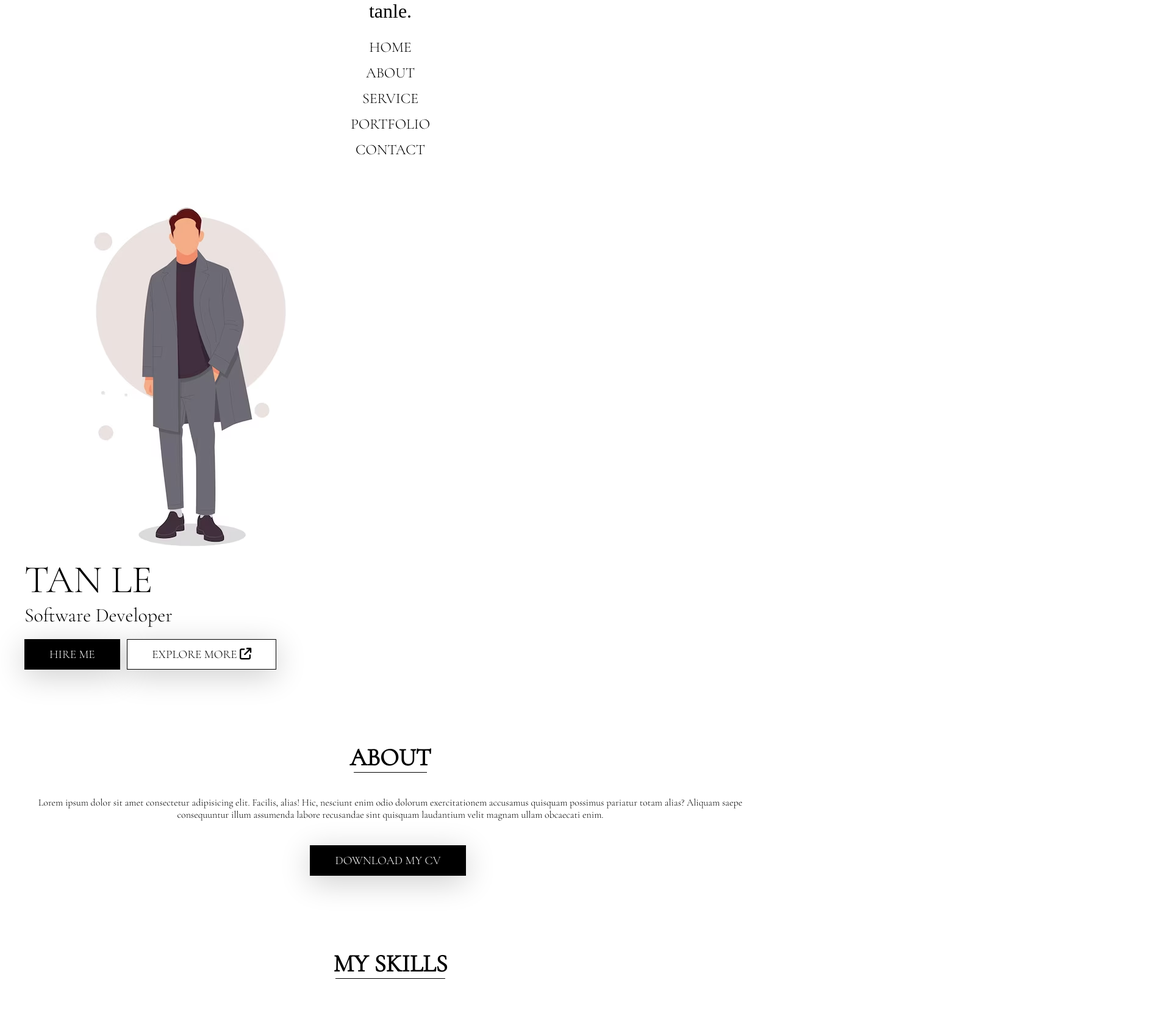
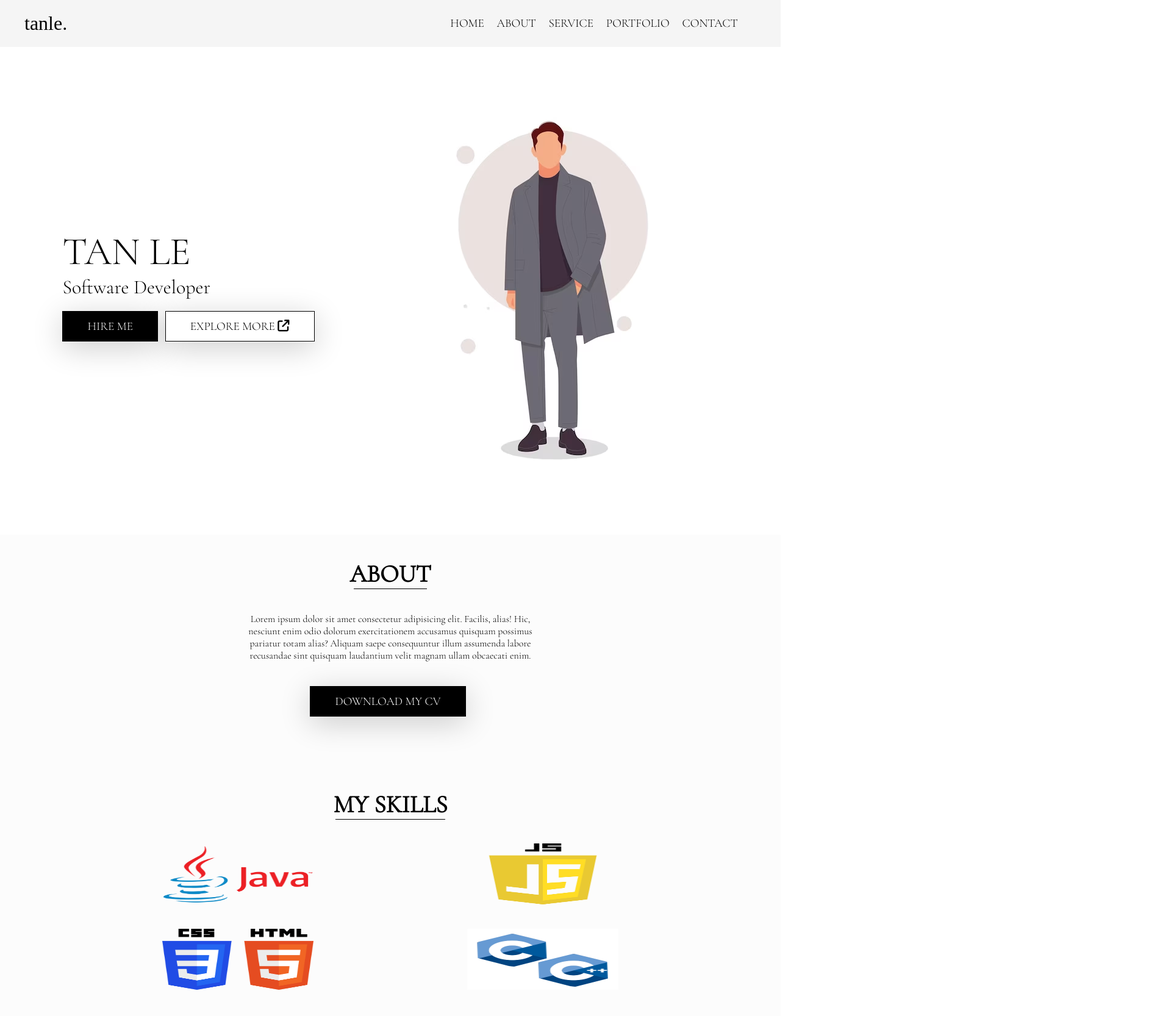
Before and after one commit to tanle-dev/TanLe_Portfolio, a plain HTML site: page index.html in a window 1280 px wide. Shown: the top 1666 px of the page at 61% size, 1920 px wide, since content can reach past the window. Drawn offline with nearby package versions, Linux system fonts and the light colour scheme; a web font is replaced by a local one.

Commit message:
Responsive destop

```diff
--- a/main.css
+++ b/main.css
@@ -19,6 +19,7 @@ header, #home, #about, #service, #portfolio, footer{
     color: black;
     font-size: 2rem;display: block;
     text-align: center;
+    margin: auto 0;
 }
 
 .nav__list{
@@ -45,6 +46,7 @@ header, #home, #about, #service, #portfolio, footer{
 #home{
     display: flex;
     flex-direction: column-reverse;
+    margin-bottom: 40px;
 }
 
 .heading{
@@ -88,21 +90,25 @@ header, #home, #about, #service, #portfolio, footer{
 
 .home__right{
     max-width: 100%;
-    max-height: 40%;
+    margin-bottom: 40px;
 }
 
 .home__right img{
     display: block;
     background-color: white;
     max-width: 100%;
+    height: 100%;
+    margin: 0 auto;
     border-top-right-radius: 200px;
     border-bottom-left-radius: 200px;
 }
 
 /* Style About */
 #about{
-    margin-top: 100px;
+    padding: 40px;
     text-align: center;
+    height: 100vh;
+    background-color: rgba(0, 0, 0, 0.01);
 }
 
 .about__info{
@@ -126,6 +132,8 @@ header, #home, #about, #service, #portfolio, footer{
 }
 
 .about__desc{
+    display: block;
+    margin: auto;
     margin-bottom: 20px;
 }
 
@@ -138,3 +146,65 @@ header, #home, #about, #service, #portfolio, footer{
     left: 50%;
     transform: translateX(-50%);
 }
+
+.skill__list{
+    margin: 0 -20px;
+}
+
+.skill__item{
+    display: flex;
+    list-style-type: none;
+    font-size: 32px;
+    display: inline-block;
+    width: 40%;
+    margin: auto;
+    margin-bottom: 40px;
+}
+
+.skill__img{
+    display: block;
+    width: 50%;
+    height: 100px;
+    margin: 0 auto;
+    object-fit: scale-down;
+}
+
+.skill__img img{
+    width: 100%;
+    height: 100%;
+}
+
+@media screen and (min-width: 900px) {
+    /* Style nav bar*/
+    header{
+        display: flex;
+        width: 100%;
+        justify-content: space-between;
+        background-color: rgba(0, 0, 0, 0.04);
+    }
+
+    .nav__list{
+        padding: auto;
+        display: flex;
+        justify-content: flex-end;
+    }
+
+    .nav__list .nav__item a{
+        font-size: 1.2rem;
+        margin: 0 4px;
+    }
+
+    #home{
+        margin: 0;
+        padding: 0 8%;
+        flex-direction: row;
+        justify-content: space-between;
+        align-items: center;
+        height: 100vh;
+    }
+
+    /* Style about part */
+    .about__desc{
+        width: 40%;
+    }
+}
```
